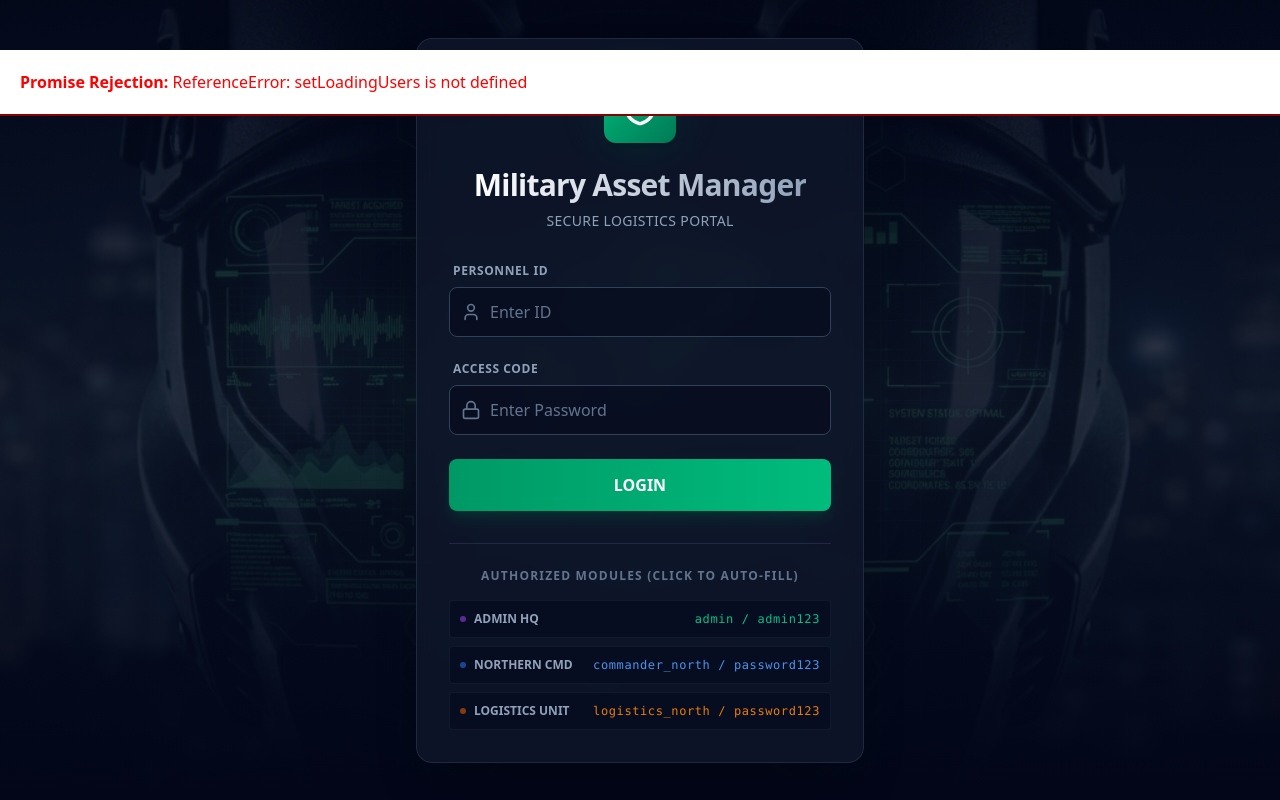
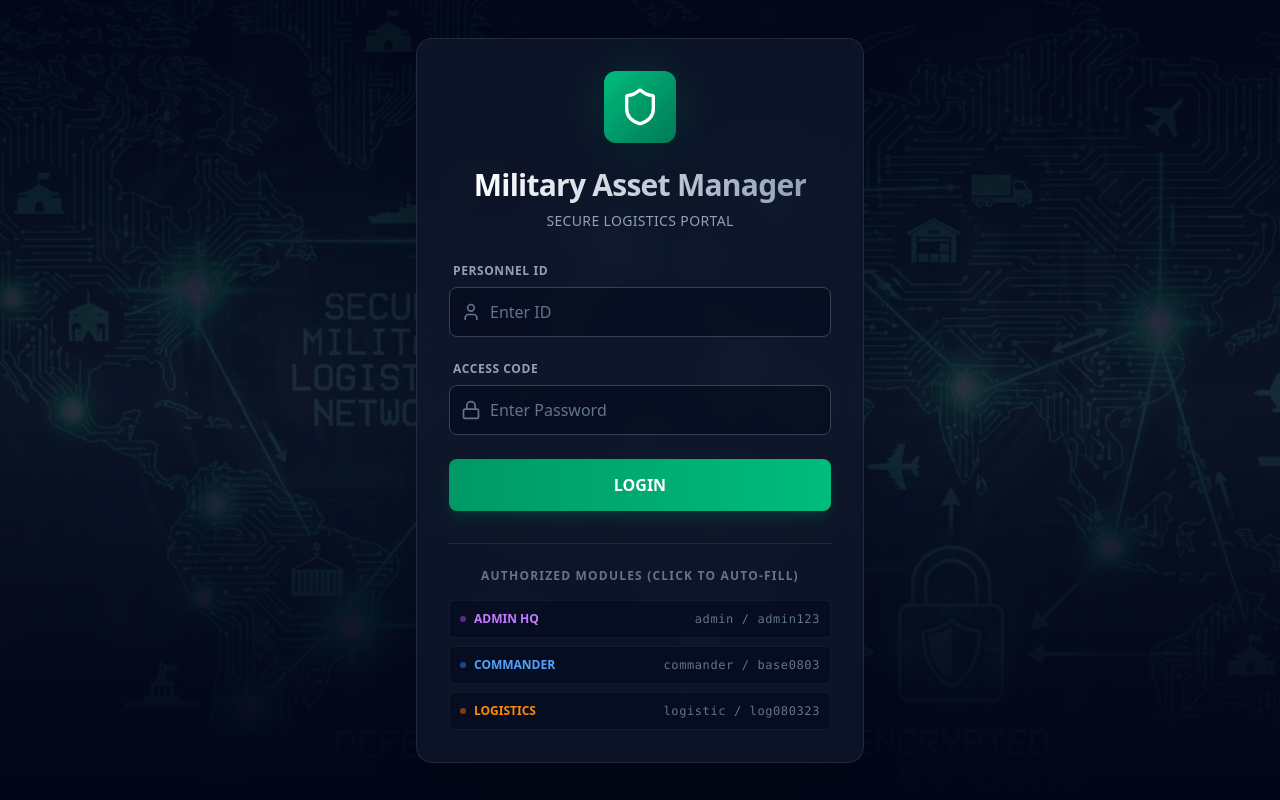
Before and after one commit to Shiva-0803/Military, a React (Vite) app in the folder client/: page /login in a window 1280 px wide. Built offline with nearby package versions, Linux system fonts and the light colour scheme; no server answers.

Commit message:
Fix: Hardcode user credentials and static login UI provided by user

```diff
--- a/client/src/pages/Login.tsx
+++ b/client/src/pages/Login.tsx
@@ -24,20 +24,6 @@ const Login: React.FC = () => {
         const interval = setInterval(() => {
             setCurrentImageIndex((prev) => (prev + 1) % images.length);
         }, 5000); // Change every 5 seconds
-
-        // Fetch Public Users
-        const fetchUsers = async () => {
-            try {
-                const res = await axios.get(`${API_BASE_URL}/auth/public-users/`);
-                setUsersList(res.data);
-            } catch (error) {
-                console.error("Failed to load demo users", error);
-            } finally {
-                setLoadingUsers(false);
-            }
-        };
-        fetchUsers();
-
         return () => clearInterval(interval);
     }, [images.length]);
 
@@ -150,37 +136,37 @@ const Login: React.FC = () => {
                         {/* ADMIN */}
                         <div
                             onClick={() => { setUsername('admin'); setPassword('admin123'); }}
-                            className="flex justify-between items-center text-slate-300 bg-slate-950/40 p-2.5 rounded border border-slate-800/50 hover:border-emerald-500/50 hover:bg-emerald-900/10 transition-all cursor-pointer group"
+                            className="flex justify-between items-center text-slate-300 bg-slate-950/40 p-2.5 rounded border border-slate-800/50 hover:border-purple-500/50 hover:bg-purple-900/10 transition-all cursor-pointer group"
                         >
                             <div className="flex items-center">
                                 <span className="w-1.5 h-1.5 bg-purple-500 rounded-full mr-2 opacity-50 group-hover:opacity-100 transition-opacity" />
-                                <span className="font-semibold text-slate-400 group-hover:text-white transition-colors">ADMIN HQ</span>
+                                <span className="font-semibold text-purple-400 group-hover:text-white transition-colors">ADMIN HQ</span>
                             </div>
-                            <code className="text-emerald-400/90 font-mono tracking-wider group-hover:text-emerald-300">admin / admin123</code>
+                            <code className="text-slate-500 font-mono tracking-wider group-hover:text-purple-300">admin / admin123</code>
                         </div>
 
                         {/* COMMANDER */}
                         <div
-                            onClick={() => { setUsername('commander_north'); setPassword('password123'); }}
+                            onClick={() => { setUsername('commander'); setPassword('base0803'); }}
                             className="flex justify-between items-center text-slate-300 bg-slate-950/40 p-2.5 rounded border border-slate-800/50 hover:border-blue-500/50 hover:bg-blue-900/10 transition-all cursor-pointer group"
                         >
                             <div className="flex items-center">
                                 <span className="w-1.5 h-1.5 bg-blue-500 rounded-full mr-2 opacity-50 group-hover:opacity-100 transition-opacity" />
-                                <span className="font-semibold text-slate-400 group-hover:text-white transition-colors">NORTHERN CMD</span>
+                                <span className="font-semibold text-blue-400 group-hover:text-white transition-colors">COMMANDER</span>
                             </div>
-                            <code className="text-blue-400/90 font-mono tracking-wider group-hover:text-blue-300">commander_north / password123</code>
+                            <code className="text-slate-500 font-mono tracking-wider group-hover:text-blue-300">commander / base0803</code>
                         </div>
 
                         {/* LOGISTICS */}
                         <div
-                            onClick={() => { setUsername('logistics_north'); setPassword('password123'); }}
+                            onClick={() => { setUsername('logistic'); setPassword('log080323'); }}
                             className="flex justify-between items-center text-slate-300 bg-slate-950/40 p-2.5 rounded border border-slate-800/50 hover:border-orange-500/50 hover:bg-orange-900/10 transition-all cursor-pointer group"
                         >
                             <div className="flex items-center">
                                 <span className="w-1.5 h-1.5 bg-orange-500 rounded-full mr-2 opacity-50 group-hover:opacity-100 transition-opacity" />
-                                <span className="font-semibold text-slate-400 group-hover:text-white transition-colors">LOGISTICS UNIT</span>
+                                <span className="font-semibold text-orange-400 group-hover:text-white transition-colors">LOGISTICS</span>
                             </div>
-                            <code className="text-orange-400/90 font-mono tracking-wider group-hover:text-orange-300">logistics_north / password123</code>
+                            <code className="text-slate-500 font-mono tracking-wider group-hover:text-orange-300">logistic / log080323</code>
                         </div>
                     </div>
                 </div>
```
